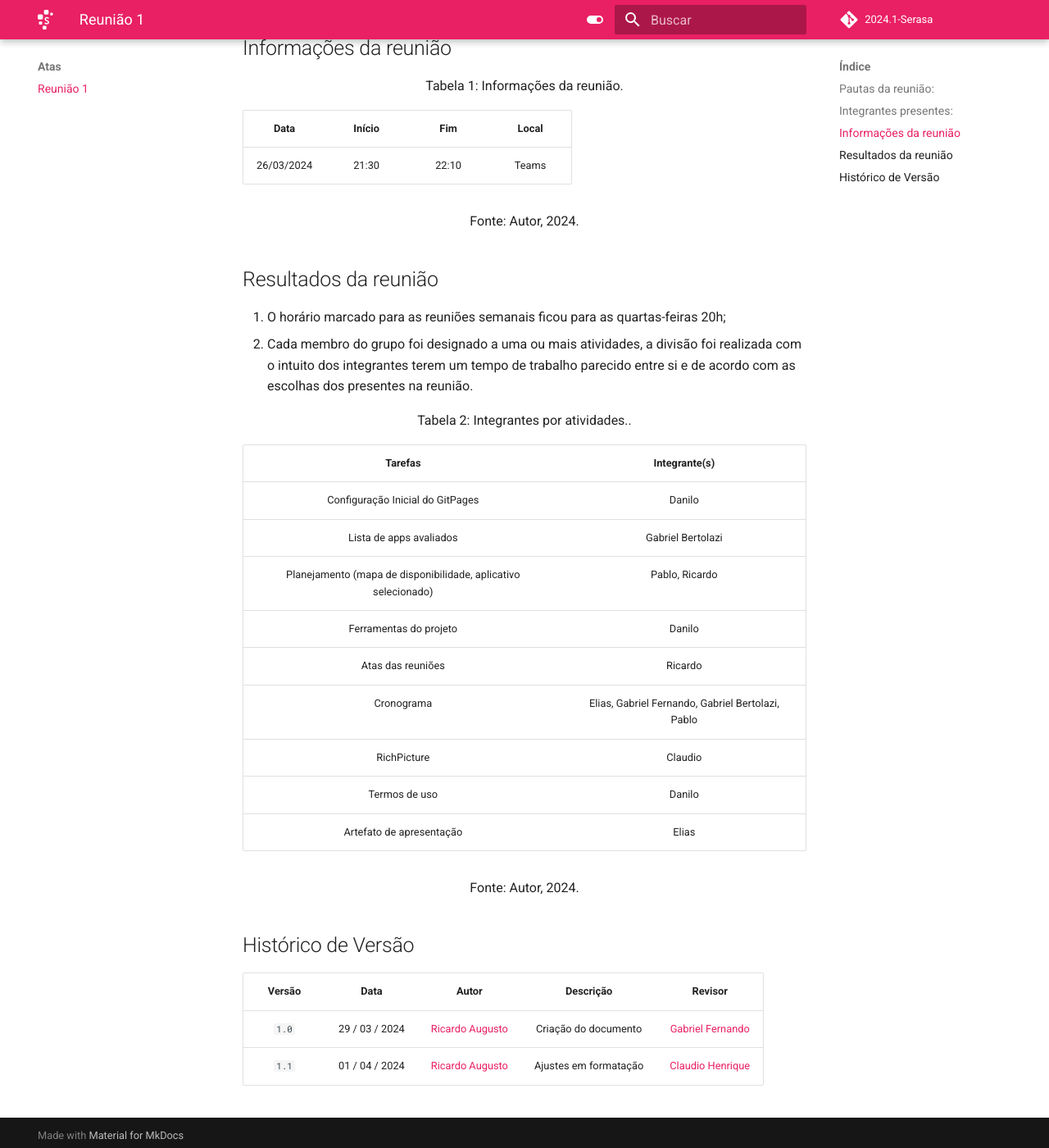
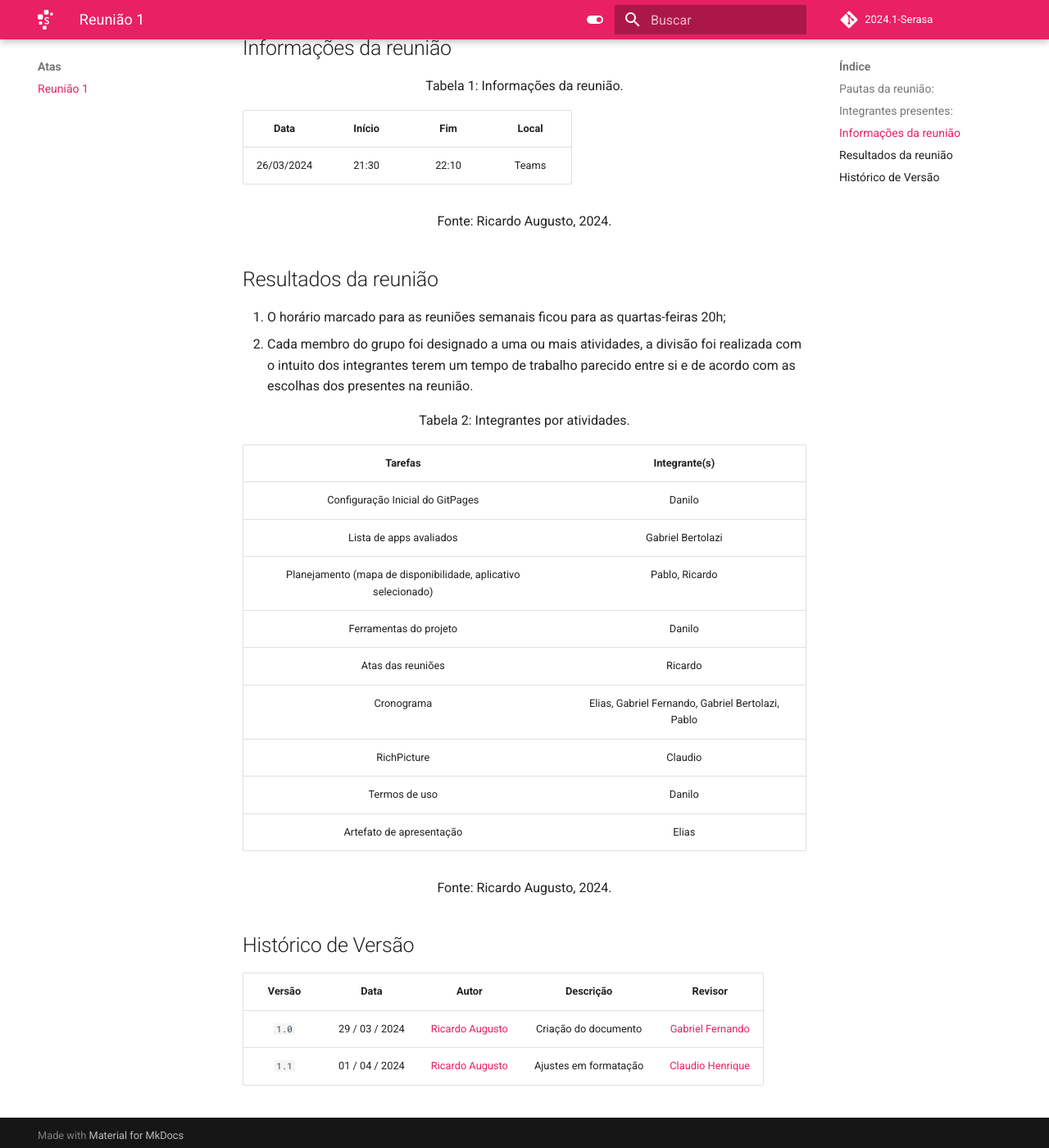
Before and after one commit to Requisitos-de-Software/2024.1-Serasa, an MkDocs documentation site: the page built from docs/atas/ata1.md, in a window 1280 px wide and 1400 px high, scrolled down 607 px. Shown: the whole window at 82% size. Built offline with MkDocs 1.6.1 and Material for MkDocs 9.7.7, drawn with Linux system fonts in a browser that asks for light colours; comment, search, counter and statistics services are not loaded.

```diff
--- a/docs/atas/ata1.md
+++ b/docs/atas/ata1.md
@@ -24,7 +24,7 @@
 |:-:|:-:|:-:|:-:|
 | 26/03/2024 | 21:30 | 22:10 | Teams
 <div style="text-align: center">
-<p> Fonte: Autor, 2024. </p>
+<p> Fonte: Ricardo Augusto, 2024. </p>
 </div>
 
 ## Resultados da reunião
@@ -32,7 +32,7 @@
 2. Cada membro do grupo foi designado a uma ou mais atividades, a divisão foi realizada com o intuito dos integrantes terem um tempo de trabalho parecido entre si e de acordo com as escolhas dos presentes na reunião.
 
 <div style="text-align: center">
-<p> Tabela 2: Integrantes por atividades.. </p>
+<p> Tabela 2: Integrantes por atividades. </p>
 </div>
 
 | Tarefas | Integrante(s) |
@@ -47,7 +47,7 @@
 | Termos de uso | Danilo |
 |Artefato de apresentação | Elias
 <div style="text-align: center">
-<p> Fonte: Autor, 2024. </p>
+<p> Fonte: Ricardo Augusto, 2024. </p>
 </div>
 
 ## Histórico de Versão
```
